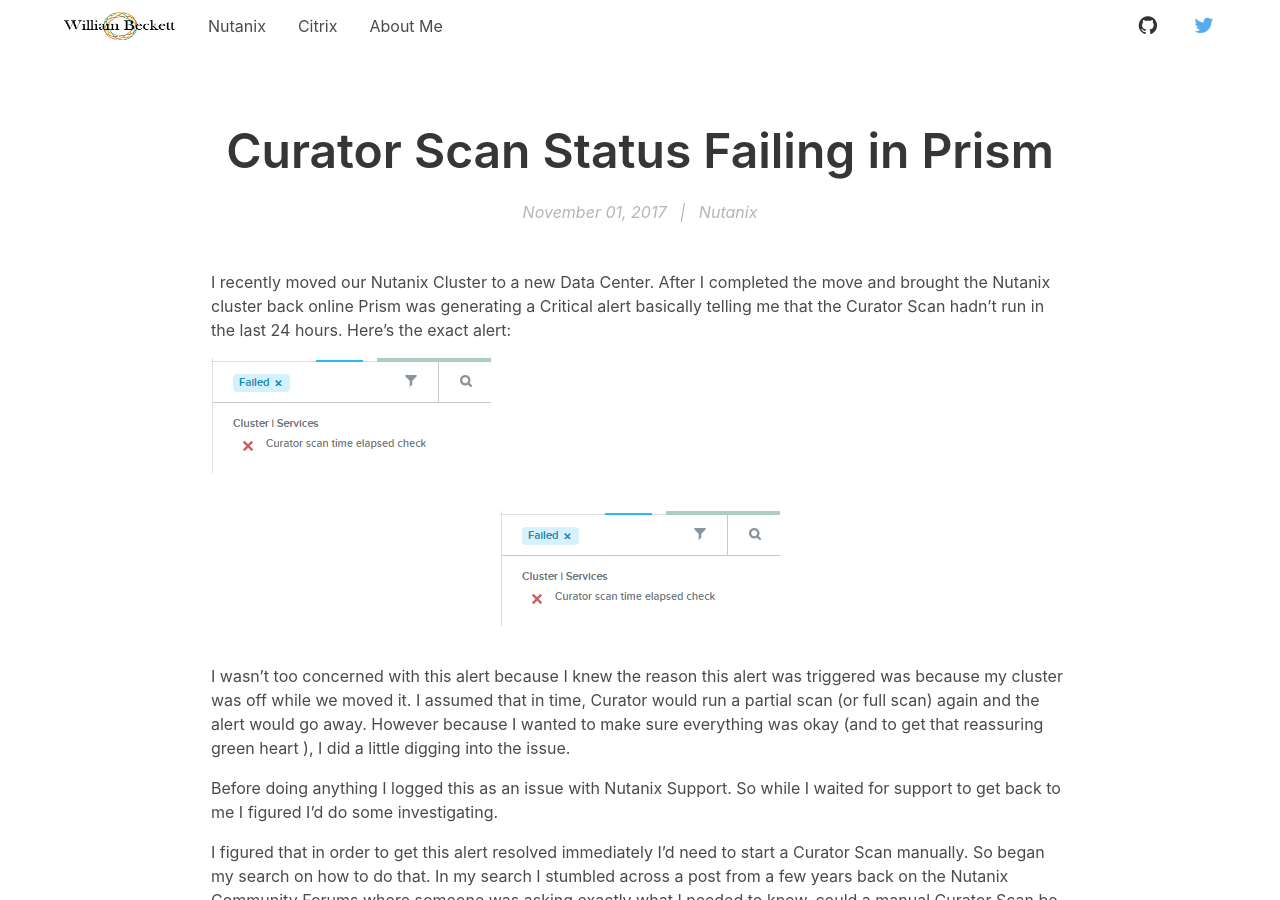
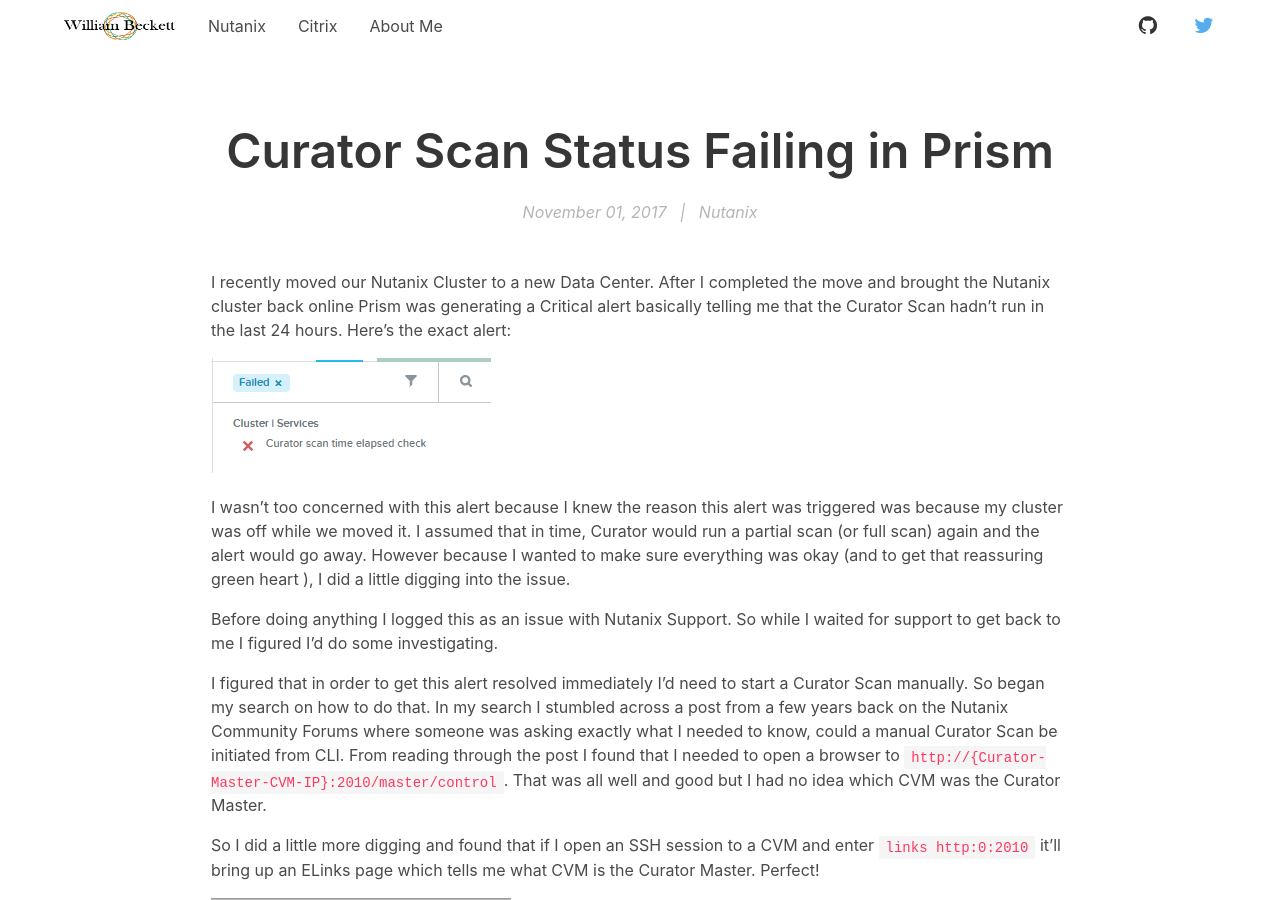
Before and after one commit to wjbeckett/blog, a Jekyll site: the page built from _posts/2017-11-01-curator-scans-failing.md, in a window 1280 px wide and 900 px high. Built offline with Jekyll 4.4.1, drawn with Linux system fonts in a browser that asks for light colours; comment, search, counter and statistics services are not loaded.

Commit message:
updated image tags

```diff
--- a/_posts/2017-11-01-curator-scans-failing.md
+++ b/_posts/2017-11-01-curator-scans-failing.md
@@ -10,10 +10,8 @@
 
 I recently moved our Nutanix Cluster to a new Data Center. After I completed the move and brought the Nutanix cluster back online Prism was generating a Critical alert basically telling me that the Curator Scan hadn’t run in the last 24 hours. Here’s the exact alert:
 
-![Curator Service Error]({{ site.url }}/images/curator_error.png)
-<figure>
-    <img data-src="/images/curator_error.png" class="lazyload" alt="Curator Service Error">
-</figure>
+![Curator Service Error]({{ site.url }}/images/curator_error.png){: .lazyload }
+
 
 I wasn’t too concerned with this alert because I knew the reason this alert was triggered was because my cluster was off while we moved it. I assumed that in time, Curator would run a partial scan (or full scan) again and the alert would go away. However because I wanted to make sure everything was okay (and to get that reassuring green heart ), I did a little digging into the issue.
 
@@ -24,7 +22,7 @@
 
 So I did a little more digging and found that if I open an SSH session to a CVM and enter  `links http:0:2010` it’ll bring up an ELinks page which tells me what CVM is the Curator Master. Perfect!
 
-![eLinks Page]({{ site.url }}/images/eLinks.png)
+![eLinks Page]({{ site.url }}/images/eLinks.png){: .lazyload }
 
 I now had the first piece of the puzzle, the Curator Master CVM. So now I try to open a web page to `http://{Curator-Master-CVM-IP}:2010/master/control` and… doesn’t work. I remembered reading a while ago that you could access the Stagate page of a CVM on port 2009 but in order to do that you had to either stop the service or modify iptables on the CVM to allow the connection rather than reject it. So I thought I’d give it a shot.
 
@@ -34,21 +32,18 @@
 
 That accepted fine and when I tried to access the Curator URL again I was greeted with the below webpage.
 
-![Curator Control Page]({{ site.url }}/images/Curator_Control_Page.png)
+![Curator Control Page]({{ site.url }}/images/Curator_Control_Page.png){: .lazyload }
 
 I was finally getting somewhere.
 Next, I went ahead and kicked off a partial scan. Once I clicked on the link to ‘Start Partial Scan’ it went to a blank page. I assumed that worked?
 
 I decided to try accessing the root URL of Curator (without the /master/control) and was greeted with a page similar to the ELinks page from above but this time in my browser where I could see the status of the scan I had kicked off!
 
-![Curator Active Jobs]({{ site.url }}/images/curator_running.png)
+![Curator Active Jobs]({{ site.url }}/images/curator_running.png){: .lazyload }
 
 I waited a while (849 seconds to be exact) and refreshed that page again and noticed that my scan had complete!
 
-![Curator Jobs Succeeded]({{ site.url }}/images/curator_succeeded.png)
-<figure>
-    <img data-src="/images/curator_succeeded.png" class="lazyload" alt="Curator Jobs Succeeded">
-</figure>
+![Curator Jobs Succeeded]({{ site.url }}/images/curator_succeeded.png){: .lazyload }
 
 Now that the Curator scan was complete I checked Prism again, and the alert was gone.
 I updated the support ticket and Paul from Nutanix Support gave me a call to do one more health check across my cluster anyway.
```
Also changed, not shown: _posts/2017-11-01-Moving-nutanix-cluster.md (+1 -1 lines).
